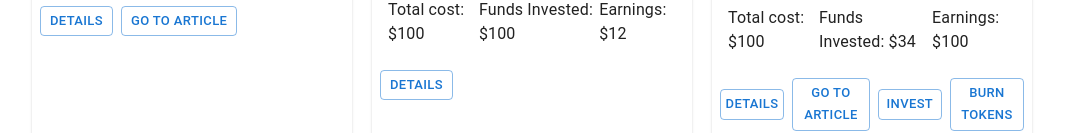
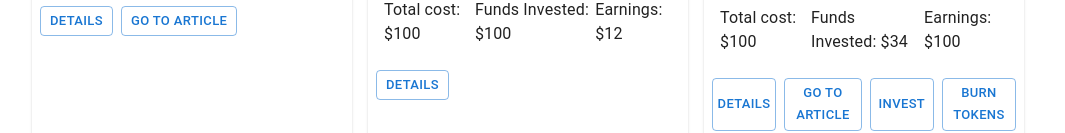
Before and after one commit to marcelofrayha/Scientify, a React (Vite) app in the folder frontend/: page / in a window 1280 px wide. Shown: the part 694-827 px from the top of the page, without its empty margins (0-1065 px from the left). Built offline with nearby package versions, Linux system fonts and the light colour scheme.

Commit message:
tweak grid of cards

```diff
--- a/frontend/src/components/research-list/index.jsx
+++ b/frontend/src/components/research-list/index.jsx
@@ -1,21 +1,13 @@
+import { Grid } from "@mui/material";
 import { researchData } from "../../data/researchData";
 import ResearchCard from "./research-card";
 
 export default function ResearchList() {
   return (
-    <div
-      style={{
-        display: "flex",
-        flexDirection: "row",
-        gap: 20,
-        textAlign: "left",
-        flexWrap: "wrap",
-        flexGrow: 1,
-      }}
-    >
+    <Grid container spacing={2} style={{ textAlign: "left" }}>
       {researchData.map((research) => (
+        <Grid item key={research.id} xs="auto">
           <ResearchCard
-          key={research.id}
             image_url={research.image_url}
             name={research.name}
             authors={research.authors}
@@ -26,7 +18,8 @@ export default function ResearchList() {
             is_ready={research.is_ready}
             status={research.status}
           />
+        </Grid>
       ))}
-    </div>
+    </Grid>
   );
 }
--- a/frontend/src/components/research-list/research-card/index.jsx
+++ b/frontend/src/components/research-list/research-card/index.jsx
@@ -35,20 +35,14 @@ export default function ResearchCard({
 
   return (
     <>
-      <Card
-        sx={{
-          display: "flex",
-          flexDirection: "column",
-          maxWidth: 320,
-        }}
-      >
+      <Card sx={{ height: "100%", maxWidth: 320 }}>
         <CardMedia
           component="img"
           sx={{ width: "100%", height: 120 }}
           image={image_url}
         />
-        <Box sx={{}}>
-          <CardContent sx={{}}>
+        <Box>
+          <CardContent>
             <Typography gutterBottom variant="h6" component="div">
               {name}
             </Typography>
@@ -60,7 +54,7 @@ export default function ResearchCard({
               {description}
             </Typography>
 
-            <Divider sx={{ margin: 0 }} variant="inset" />
+            <Divider sx={{ margin: 0, marginBottom: "auto" }} variant="inset" />
 
             <Typography sx={{ marginTop: 2, display: "flex" }}>
               Research Status: {getStatus()}
@@ -79,7 +73,7 @@ export default function ResearchCard({
               <Typography>Earnings: ${earnings}</Typography>
             </Box>
           </CardContent>
-          <CardActions>
+          <CardActions sx={{ display: "flex", alignItems: "stretch" }}>
             <Button variant="outlined" size="small">
               Details
             </Button>
--- a/frontend/src/index.css
+++ b/frontend/src/index.css
@@ -2,11 +2,6 @@
   font-family: Inter, system-ui, Avenir, Helvetica, Arial, sans-serif;
   line-height: 1.5;
   font-weight: 400;
-
-  /* color-scheme: light dark; */
-  /* color: rgba(255, 255, 255, 0.87); */
-  /* background-color: #242424; */
-
   font-synthesis: none;
   text-rendering: optimizeLegibility;
   -webkit-font-smoothing: antialiased;
```
Lines whose indentation alone changed are shown as unchanged.
